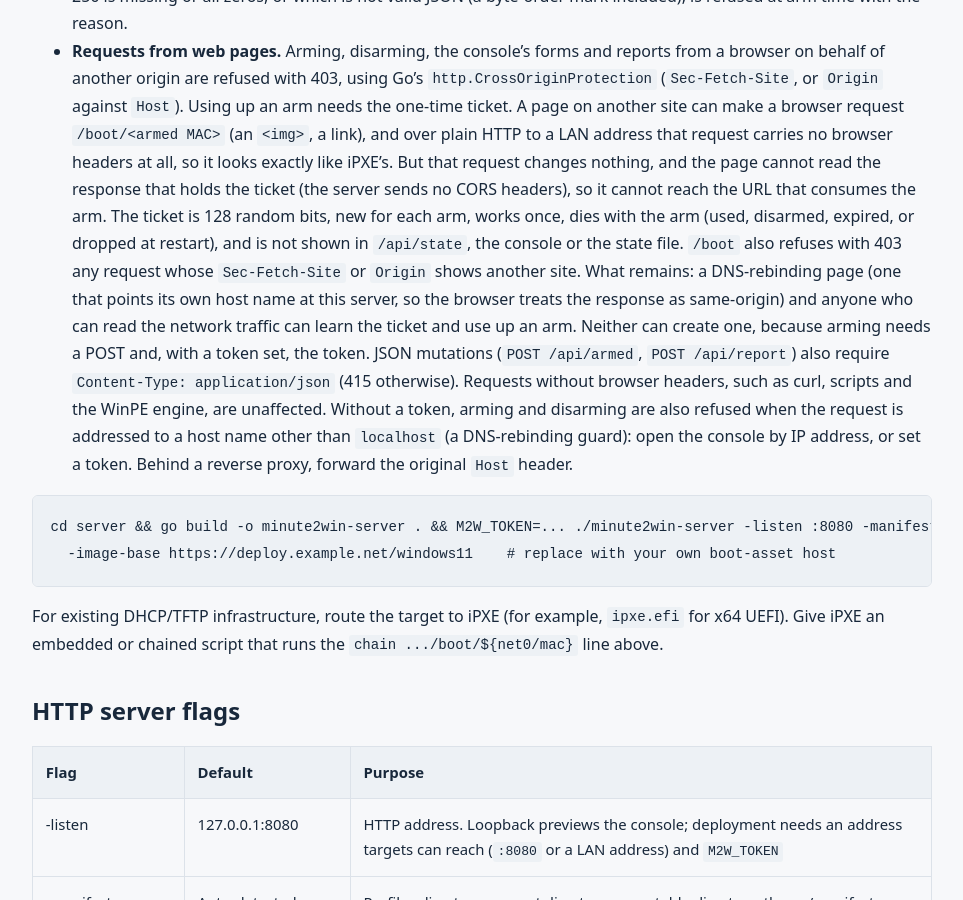
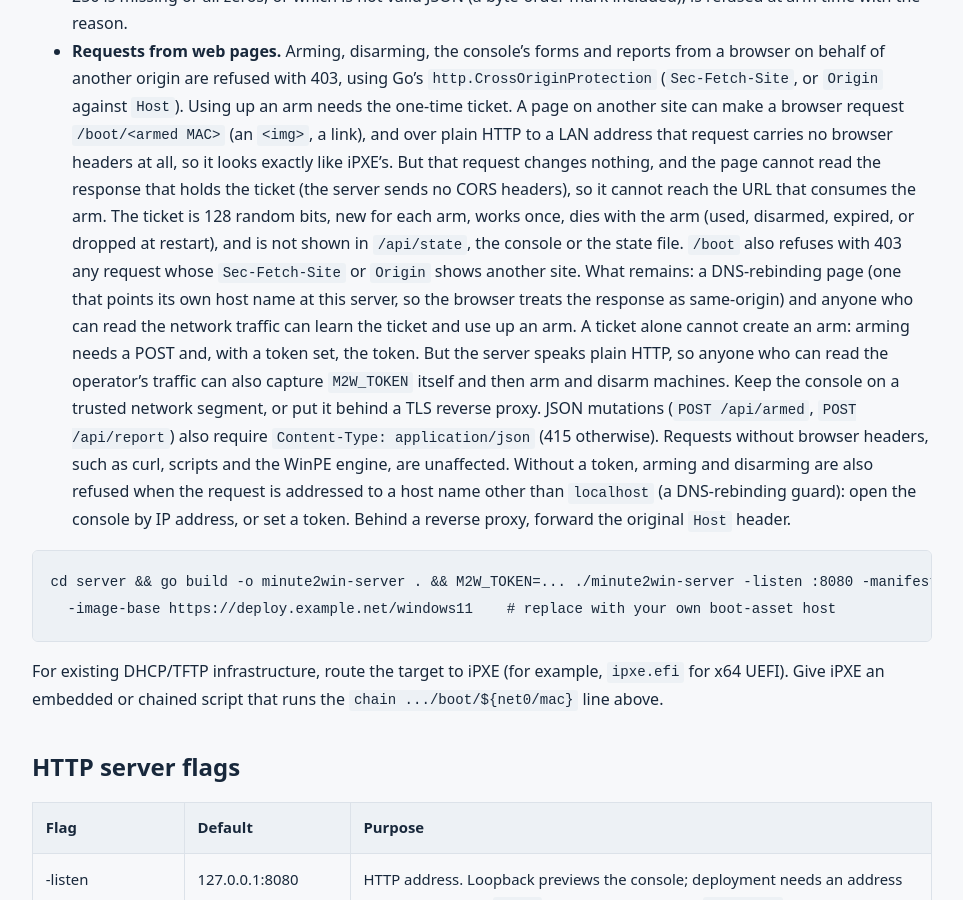
Before and after one commit to spilloid/minute2win, a Jekyll site: the page built from docs/SERVER.md, in a window 1280 px wide and 900 px high, scrolled down 1016 px. Shown: the whole window, without its empty margins (275-1238 px from the left). Built offline with Jekyll 4.4.1, drawn with Linux system fonts in a browser that asks for light colours.

Commit message:
Docs: plain-HTTP traffic exposes the operator token, not just boot tickets
Astra round 3: the residual-risk text said someone reading plain-HTTP
traffic can use up but not create an arm. A ticket alone cannot, but the
same observer can capture M2W_TOKEN from the operator's requests and then
arm and disarm machines. Say so, and point at a trusted segment or a TLS
reverse proxy.

```diff
--- a/docs/SERVER.md
+++ b/docs/SERVER.md
@@ -38,7 +38,9 @@ it works offline. `/api/*` stays as JSON for scripts.
   expired, or dropped at restart), and is not shown in `/api/state`, the console or the state file. `/boot` also refuses with 403
   any request whose `Sec-Fetch-Site` or `Origin` shows another site. What remains: a DNS-rebinding page (one that points its own
   host name at this server, so the browser treats the response as same-origin) and anyone who can read the network traffic can
-  learn the ticket and use up an arm. Neither can create one, because arming needs a POST and, with a token set, the token. JSON
+  learn the ticket and use up an arm. A ticket alone cannot create an arm: arming needs a POST and, with a token set, the token.
+  But the server speaks plain HTTP, so anyone who can read the operator's traffic can also capture `M2W_TOKEN` itself and then
+  arm and disarm machines. Keep the console on a trusted network segment, or put it behind a TLS reverse proxy. JSON
   mutations (`POST /api/armed`, `POST /api/report`) also require `Content-Type: application/json` (415 otherwise). Requests
   without browser headers, such as curl, scripts and the WinPE engine, are unaffected. Without a token, arming and disarming are
   also refused when the request is addressed to a host name other than `localhost` (a DNS-rebinding guard): open the console by IP
```
Also changed, not shown: SECURITY.md (+1 -1 lines), CHANGELOG.md.
